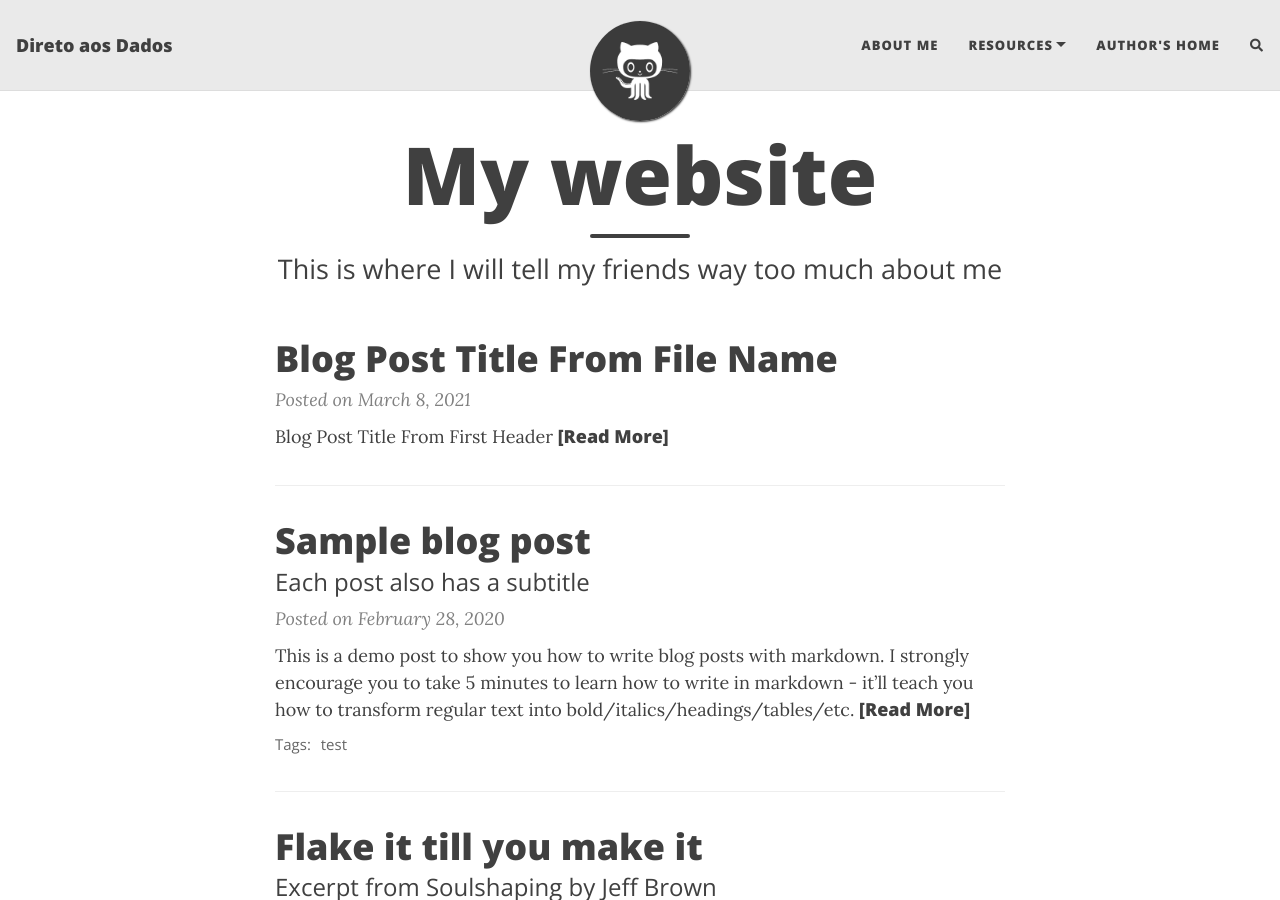
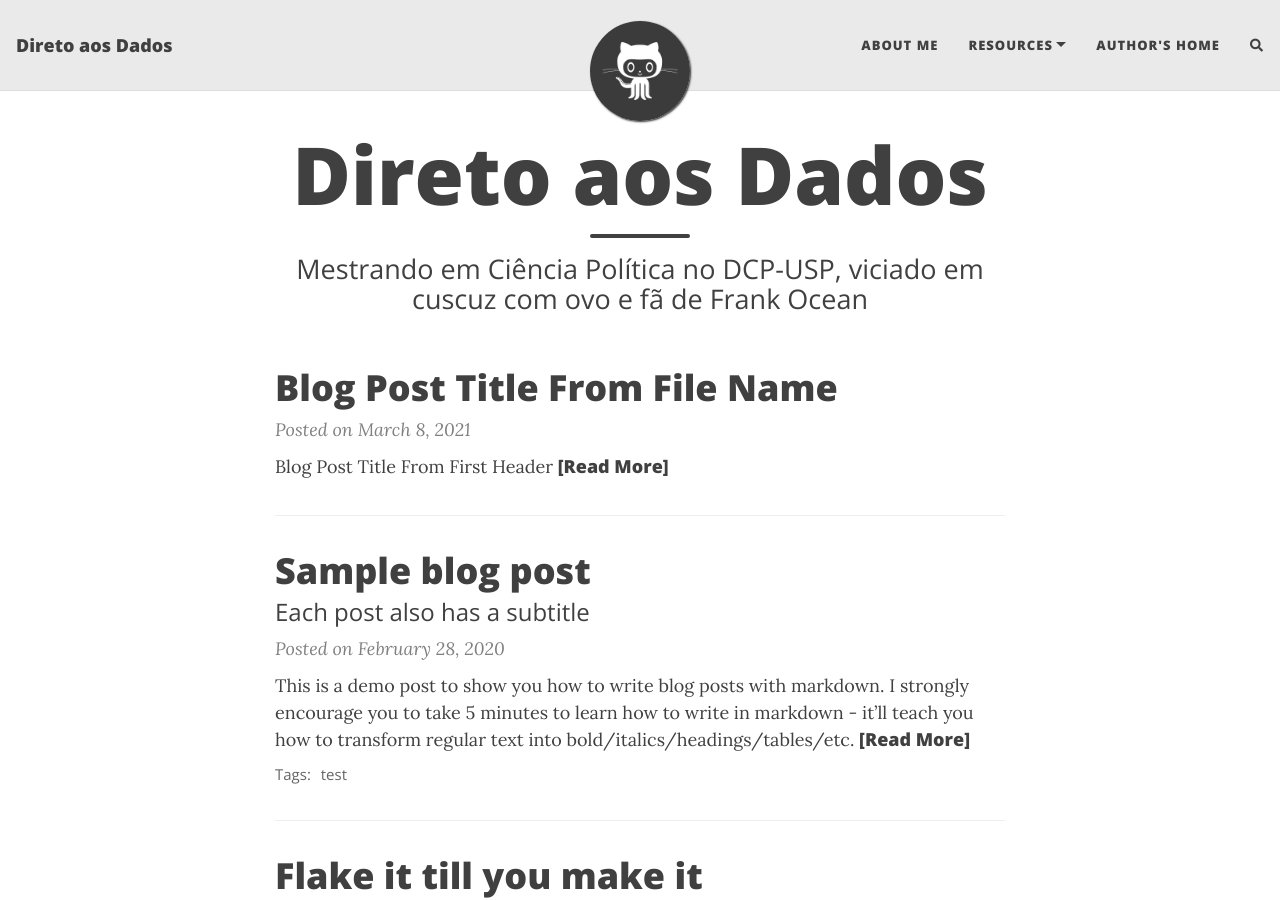
Before and after one commit to PedroSchmalz/pedroschmalz.github.io, a Jekyll site: the page built from index.html, in a window 1280 px wide and 900 px high. Built offline with Jekyll 4.4.1, drawn with Linux system fonts in a browser that asks for light colours; nearby versions of some CDN libraries; the list of posts is cut into pages by our own code; comment, search, counter and statistics services are not loaded.

Commit message:
Update index.html

```diff
--- a/index.html
+++ b/index.html
@@ -1,5 +1,5 @@
 ---
 layout: home
-title: My website
-subtitle: This is where I will tell my friends way too much about me
+title: Direto aos Dados
+subtitle: Mestrando em Ciência Política no DCP-USP, viciado em cuscuz com ovo e fã de Frank Ocean
 ---
```
